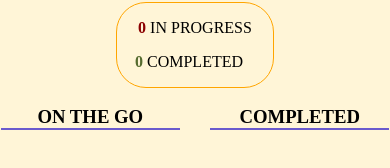
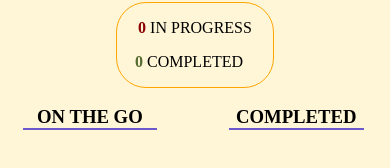
Before and after one commit to slippax/todoz, a React (Create React App) app: page / in a window 390 px wide. Shown: the part 218-386 px from the top of the page. Built offline with nearby package versions, Linux system fonts and the light colour scheme; the HTML template or start-up script is replaced by a standard one.

Commit message:
fixed sizing issues iphone

```diff
--- a/src/components/views/views.module.css
+++ b/src/components/views/views.module.css
@@ -149,4 +149,20 @@
     width: 46%;
     padding-left: 15px;
   }
+
+
+  .completedText {
+    border-bottom: 1px solid slateblue;
+    border-width: 2px;
+    width: 75%;
+    margin-left: 19px;
+  }
+  .goText {
+    border-bottom: 1px solid slateblue;
+
+    border-width: 2px;
+  margin-left: 22px;
+    width: 75%;
+  }
+
 }
```
